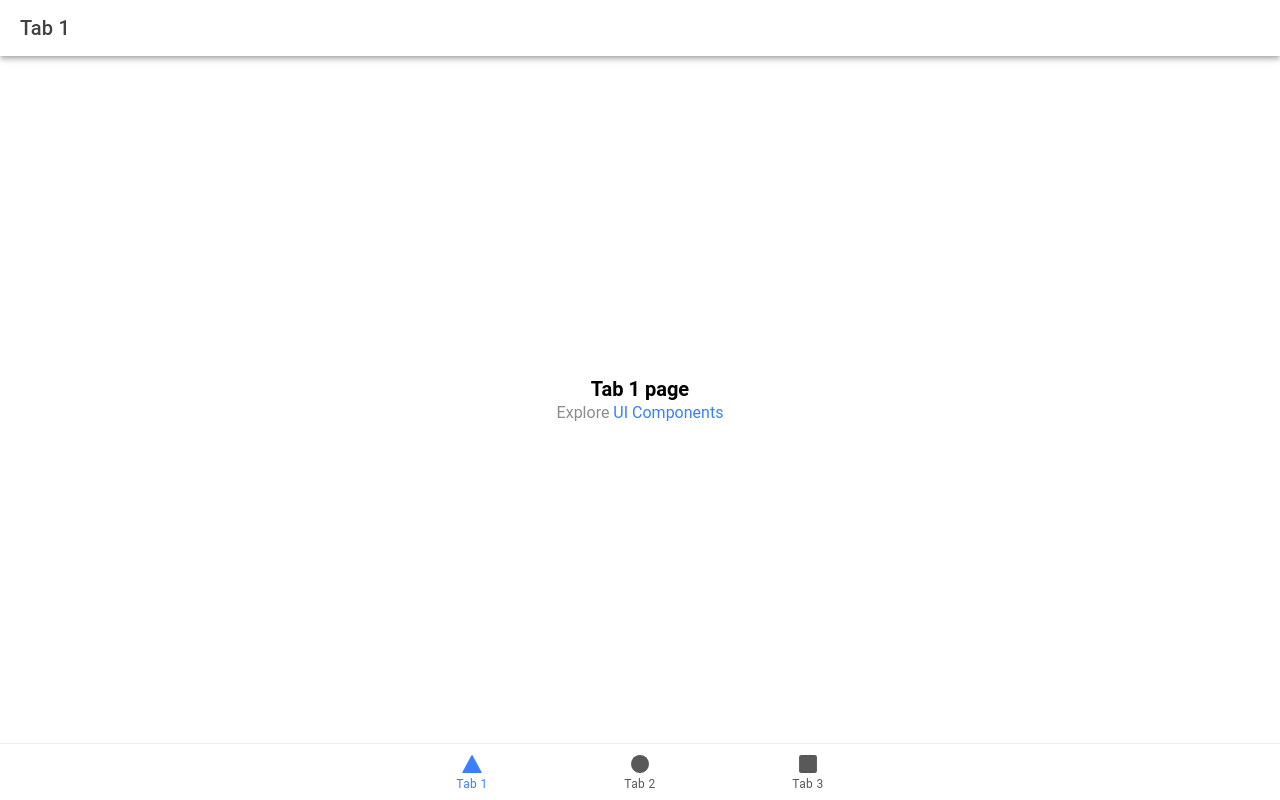
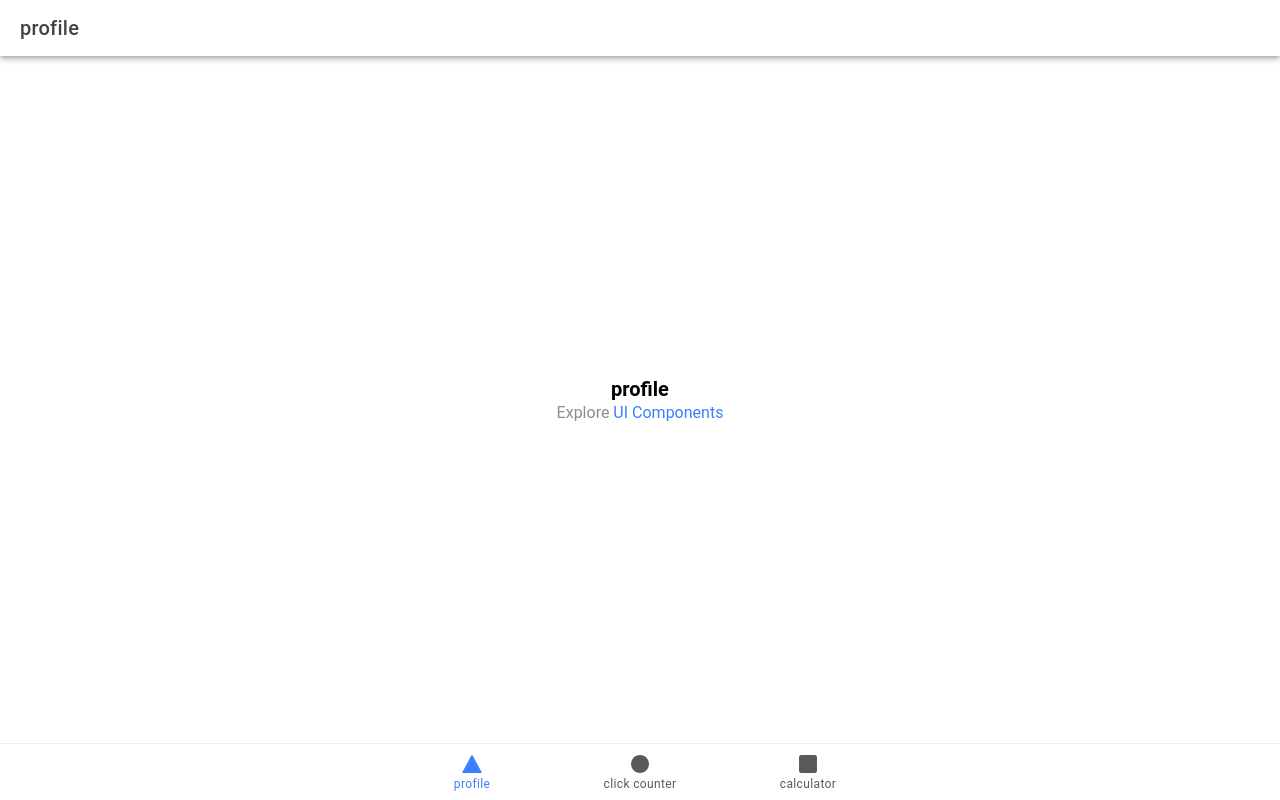
Before and after one commit to JamesRymarc29/ion-t-bagasbas, a React (Vite) app: page /tab1 in a window 1280 px wide. Built offline with nearby package versions, Linux system fonts and the light colour scheme.

Commit message:
change name buttons

```diff
--- a/src/App.tsx
+++ b/src/App.tsx
@@ -57,15 +57,15 @@ const App: React.FC = () => (
         <IonTabBar slot="bottom">
           <IonTabButton tab="tab1" href="/tab1">
             <IonIcon aria-hidden="true" icon={triangle} />
-            <IonLabel>Tab 1</IonLabel>
+            <IonLabel>profile</IonLabel>
           </IonTabButton>
           <IonTabButton tab="tab2" href="/tab2">
             <IonIcon aria-hidden="true" icon={ellipse} />
-            <IonLabel>Tab 2</IonLabel>
+            <IonLabel>click counter</IonLabel>
           </IonTabButton>
           <IonTabButton tab="tab3" href="/tab3">
             <IonIcon aria-hidden="true" icon={square} />
-            <IonLabel>Tab 3</IonLabel>
+            <IonLabel>calculator</IonLabel>
           </IonTabButton>
         </IonTabBar>
       </IonTabs>
--- a/src/pages/Tab1.tsx
+++ b/src/pages/Tab1.tsx
@@ -7,7 +7,7 @@ const Tab1: React.FC = () => {
     <IonPage>
       <IonHeader>
         <IonToolbar>
-          <IonTitle>Tab 1</IonTitle>
+          <IonTitle>profile</IonTitle>
         </IonToolbar>
       </IonHeader>
       <IonContent fullscreen>
@@ -16,7 +16,7 @@ const Tab1: React.FC = () => {
             <IonTitle size="large">Tab 1</IonTitle>
           </IonToolbar>
         </IonHeader>
-        <ExploreContainer name="Tab 1 page" />
+        <ExploreContainer name="profile" />
       </IonContent>
     </IonPage>
   );
```
